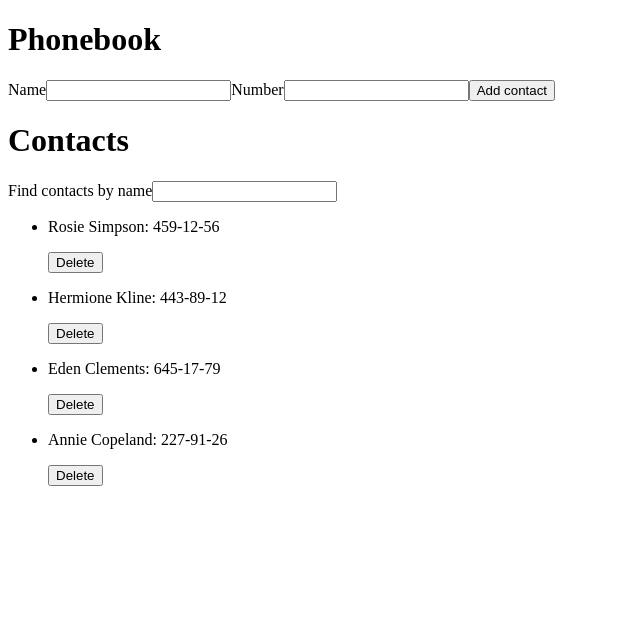
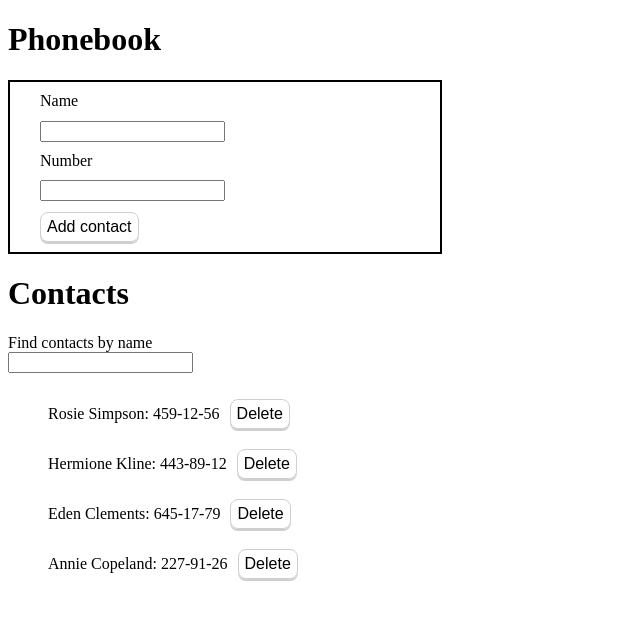
Before and after one commit to AndriiHrytsei/react-hw-04-phonebook, a React (Create React App) app: page / in a window 1280 px wide. Shown: the top 620 px of the page, without its empty margins (0-640 px from the left). Built offline with nearby package versions, Linux system fonts and the light colour scheme.

Commit message:
add styles

```diff
--- a/src/components/ContactForm/ContactForm.jsx
+++ b/src/components/ContactForm/ContactForm.jsx
@@ -1,6 +1,7 @@
+import css from "./ContactForm.module.css"
 export default function ContactForm({addContact, inputChange}) {
     return (
-        <form className="contactForm" onSubmit={addContact}>
+      <form className={css.contactForm} onSubmit={addContact}>
         <label htmlFor="name">Name</label>
         <input
           type="text"
@@ -21,7 +22,7 @@ export default function ContactForm({addContact, inputChange}) {
           required
           onChange={inputChange}
         />
-        <button type="submit" >Add contact</button>
+        <button type="submit">Add contact</button>
       </form>
     )
 }
--- /dev/null
+++ b/src/components/ContactForm/ContactForm.module.css
@@ -0,0 +1,27 @@
+.contactForm{
+    display: flex;
+    flex-direction: column;
+    align-items: flex-start;
+    border: 2px solid;
+    width: 400px;
+    justify-content: space-evenly;
+    height: 170px;
+    padding-left: 30px;
+}
+button[type="submit"]{
+    background-color: transparent;
+    border: 1px solid #d1cece;
+    border-radius: 8px;
+    margin-right: 5px;
+    /* width: 60px; */
+    height: 30px;
+    font-size: 16px;
+    box-shadow: 0 2px 0 0 #d1cece;
+}
+
+button[type="submit"]:active{
+    background-color: rgb(0, 149, 255);
+    color: #fff;
+    box-shadow: none;
+    border-color: rgb(0, 149, 255);
+}
--- a/src/components/ContactList/ContactList.jsx
+++ b/src/components/ContactList/ContactList.jsx
@@ -1,3 +1,4 @@
+import css from "./ContactList.module.css"
 export default function ContactList({items, filterVal, deleteContact}){
     return(
         <ul className="contactList">
@@ -7,7 +8,7 @@ export default function ContactList({items, filterVal, deleteContact}){
               : contact.name.toLowerCase().includes(filterVal)
           }).map(contact => {
             return (
-              <li key={contact.id}>
+              <li className={css.contact} key={contact.id}>
                 <p>{contact.name}: {contact.number}</p>
                 <button type="button" onClick={() => deleteContact(contact.id)}>Delete</button>
               </li>
--- /dev/null
+++ b/src/components/ContactList/ContactList.module.css
@@ -0,0 +1,22 @@
+.contact{
+    display: flex;
+    align-items: center;
+}
+button[type="button"]{
+    background-color: transparent;
+    border: 1px solid #d1cece;
+    border-radius: 8px;
+    margin-right: 5px;
+    /* width: 60px; */
+    height: 30px;
+    font-size: 16px;
+    box-shadow: 0 2px 0 0 #d1cece;
+    margin-left: 10px;
+}
+
+button[type="button"]:active{
+    background-color: red;
+    color: #fff;
+    box-shadow: none;
+    border-color: red;
+}
--- a/src/components/SearchFilter/SearchFilter.jsx
+++ b/src/components/SearchFilter/SearchFilter.jsx
@@ -1,6 +1,7 @@
+import css from "./SearchFilter.module.css"
 export default function SearchFilter ({searchChange}){
     return(
-        <div>
+        <div className={css.filterContainer}>
             <label htmlFor="filter">Find contacts by name</label>
             <input type="text" name="filter" id='filter' onChange={searchChange}/>
         </div>
--- /dev/null
+++ b/src/components/SearchFilter/SearchFilter.module.css
@@ -0,0 +1,5 @@
+.filterContainer{
+    display: flex;
+    flex-direction: column;
+    align-items: flex-start;
+}
```
